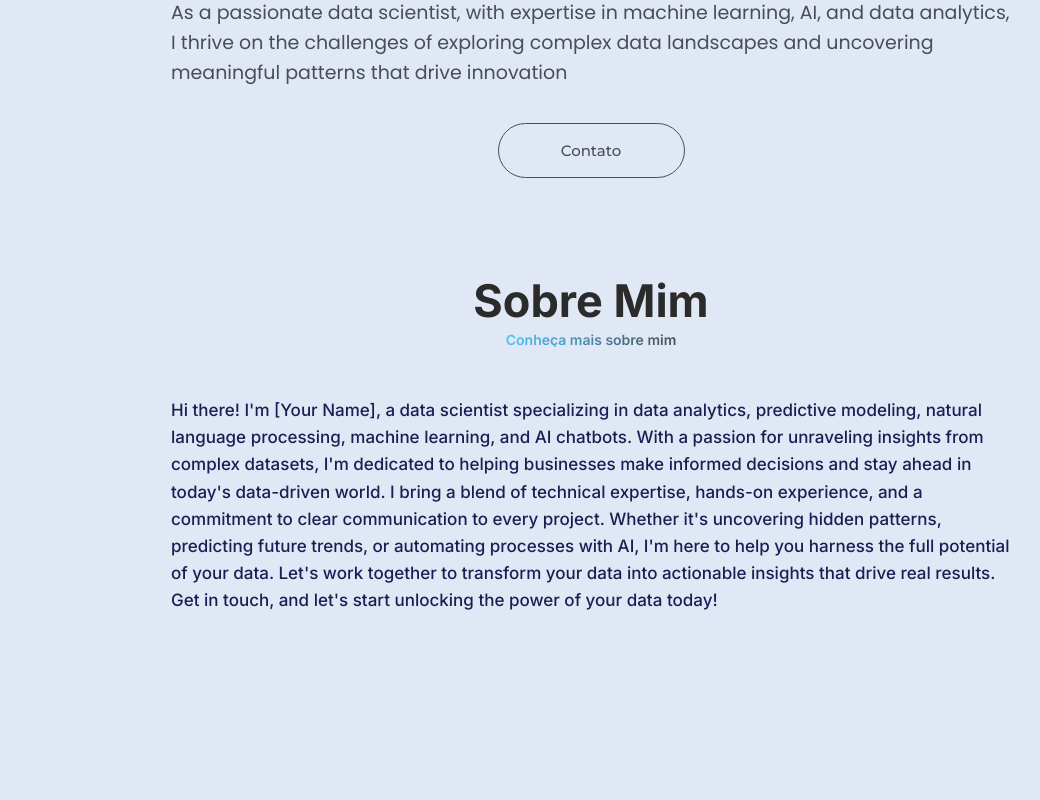
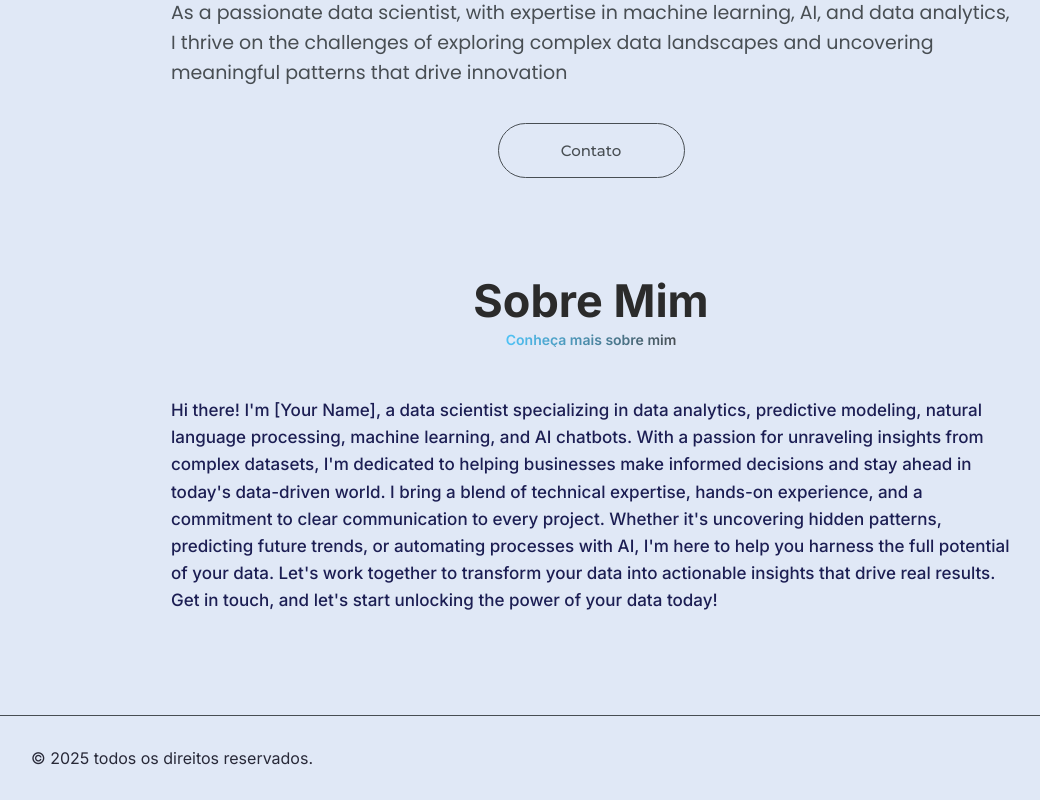
Before and after one commit to yasminmcedo11/portfolio, a Next.js app: page / in a window 1280 px wide. Shown: the part 514-1314 px from the top of the page, without its empty margins (49-1089 px from the left). Before the commit the page ends 1229 px from the top, so only its background shows below. Built offline with nearby package versions, Linux system fonts and the light colour scheme.

Commit message:
feat: criando design base da header

```diff
--- a/src/app/page.tsx
+++ b/src/app/page.tsx
@@ -3,6 +3,7 @@ import "./globals.css"
 import styles from "../styles/Home.module.css"
 import Home from "@/components/Home";
 import SobreMim from "@/components/SobreMim";
+import Footer from "@/components/Footer";
 
 
 export default function HomePage() {
@@ -11,6 +12,7 @@ export default function HomePage() {
       <Header/>
       <Home/>
       <SobreMim/>
+      <Footer/>
     </>
   )
 }
--- a/src/components/Footer/index.tsx
+++ b/src/components/Footer/index.tsx
@@ -0,0 +1,10 @@
+import styles from "./styles.module.css"
+
+
+export default function Footer() {
+    return (
+        <footer className={styles.container}>
+            © 2025 todos os direitos reservados.
+        </footer>
+    )
+}
--- a/src/components/Footer/styles.module.css
+++ b/src/components/Footer/styles.module.css
@@ -0,0 +1,16 @@
+@import url('https://fonts.googleapis.com/css2?family=Inter:wght@400;500;600;700&display=swap');
+
+.container {
+    display: flex;
+    border-top: 1px solid #484E53;
+    padding: 30px 80px;
+
+    font-family: 'Inter', sans-serif;
+    font-size: 16px;
+    font-weight: 400;
+    color: #282938;
+    line-height: 154%;
+    letter-spacing: 2.5%;
+
+
+}
```
